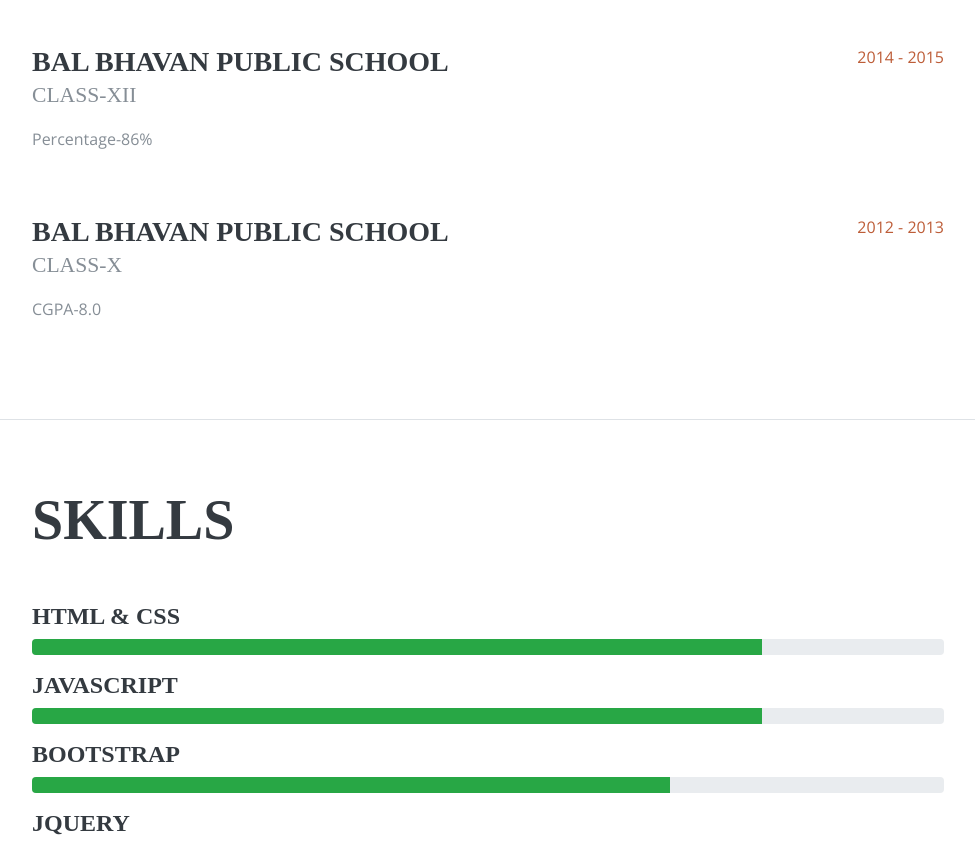
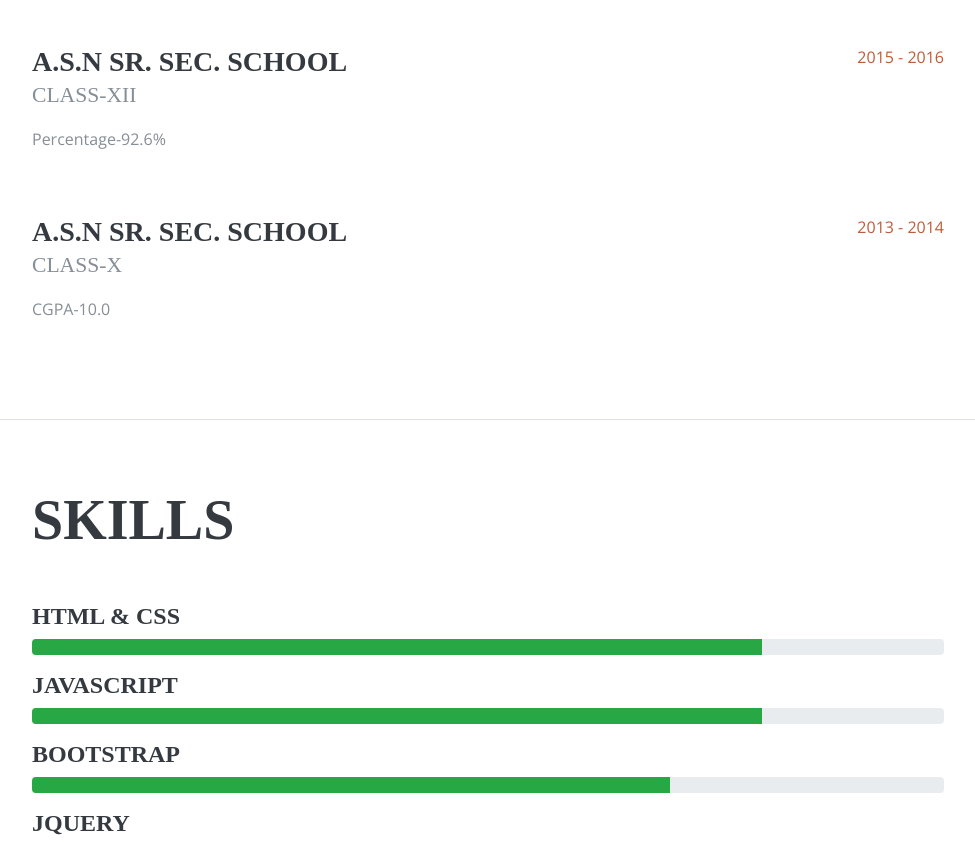
Before and after one commit to Ritzing/Ritzing.github.io, a plain HTML site: page index.html in a window 1280 px wide. Shown: the part 2540-3382 px from the top of the page, without its empty margins (288-1263 px from the left). Drawn offline with nearby package versions, Linux system fonts and the light colour scheme; a web font is replaced by a local one.

Commit message:
Update index.html

```diff
--- a/index.html
+++ b/index.html
@@ -179,12 +179,12 @@
 
                 <div class="resume-item d-flex flex-column flex-md-row">
                     <div class="resume-content mr-auto">
-                        <h3 class="mb-0">Bal Bhavan Public School</h3>
+                        <h3 class="mb-0">A.S.N Sr. Sec. School</h3>
                         <div class="subheading mb-3">Class-XII</div>
-                        <p>Percentage-86%</p>
+                        <p>Percentage-92.6%</p>
                     </div>
                     <div class="resume-date text-md-right">
-                        <span class="text-primary">2014 - 2015</span>
+                        <span class="text-primary">2015 - 2016</span>
                     </div>
                 </div>
 
@@ -193,12 +193,12 @@
 
                 <div class="resume-item d-flex flex-column flex-md-row">
                     <div class="resume-content mr-auto">
-                        <h3 class="mb-0">Bal Bhavan Public School</h3>
-                        <div class="subheading mb-3">Class-X</div>
-                        <p>CGPA-8.0</p>
+                        <h3 class="mb-0">A.S.N Sr. Sec. School</h3>
+                        <div class="subheading mb-3">Class-X </div>
+                        <p>CGPA-10.0</p>
                     </div>
                     <div class="resume-date text-md-right">
-                        <span class="text-primary">2012 - 2013</span>
+                        <span class="text-primary">2013 - 2014</span>
                     </div>
                 </div>
 
```
